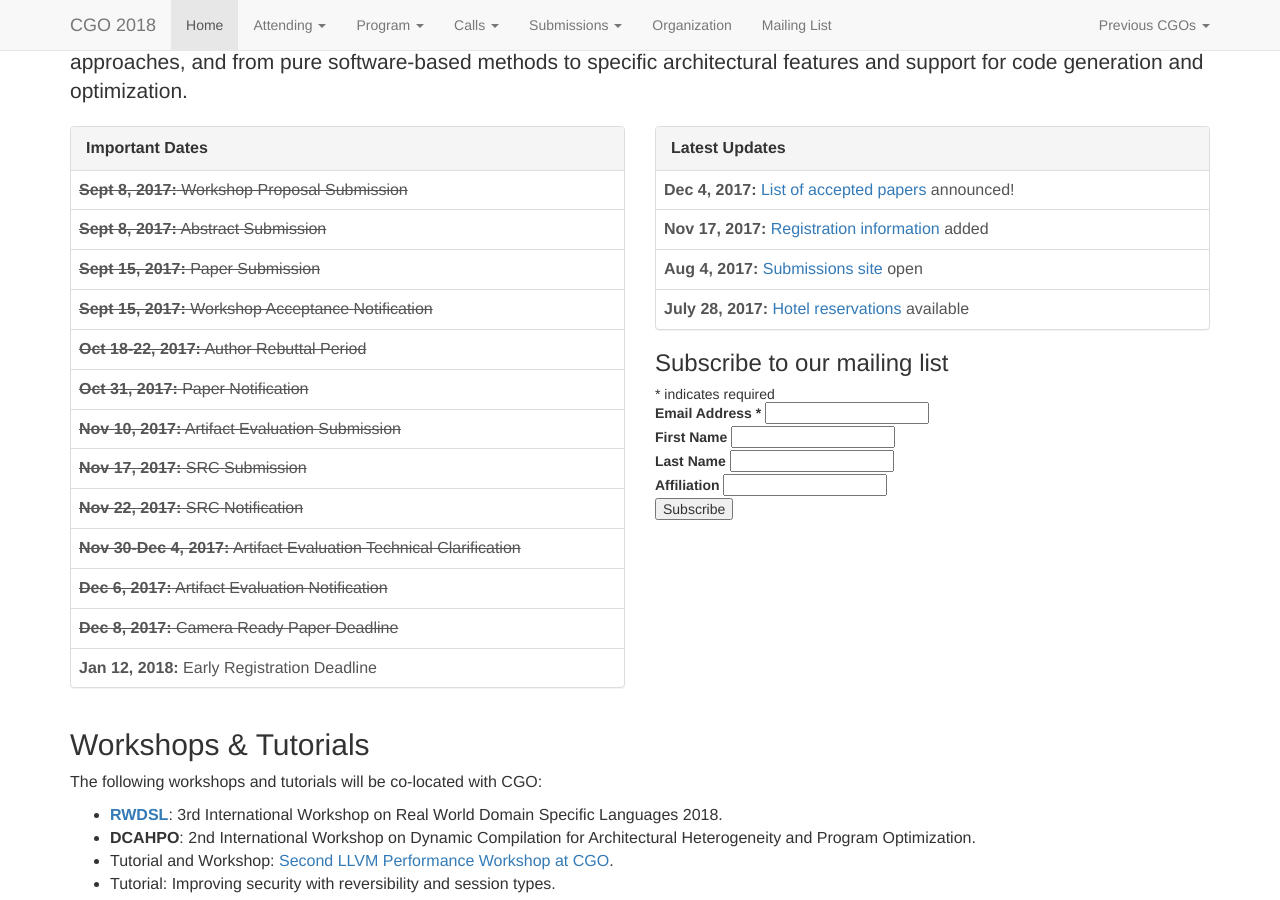
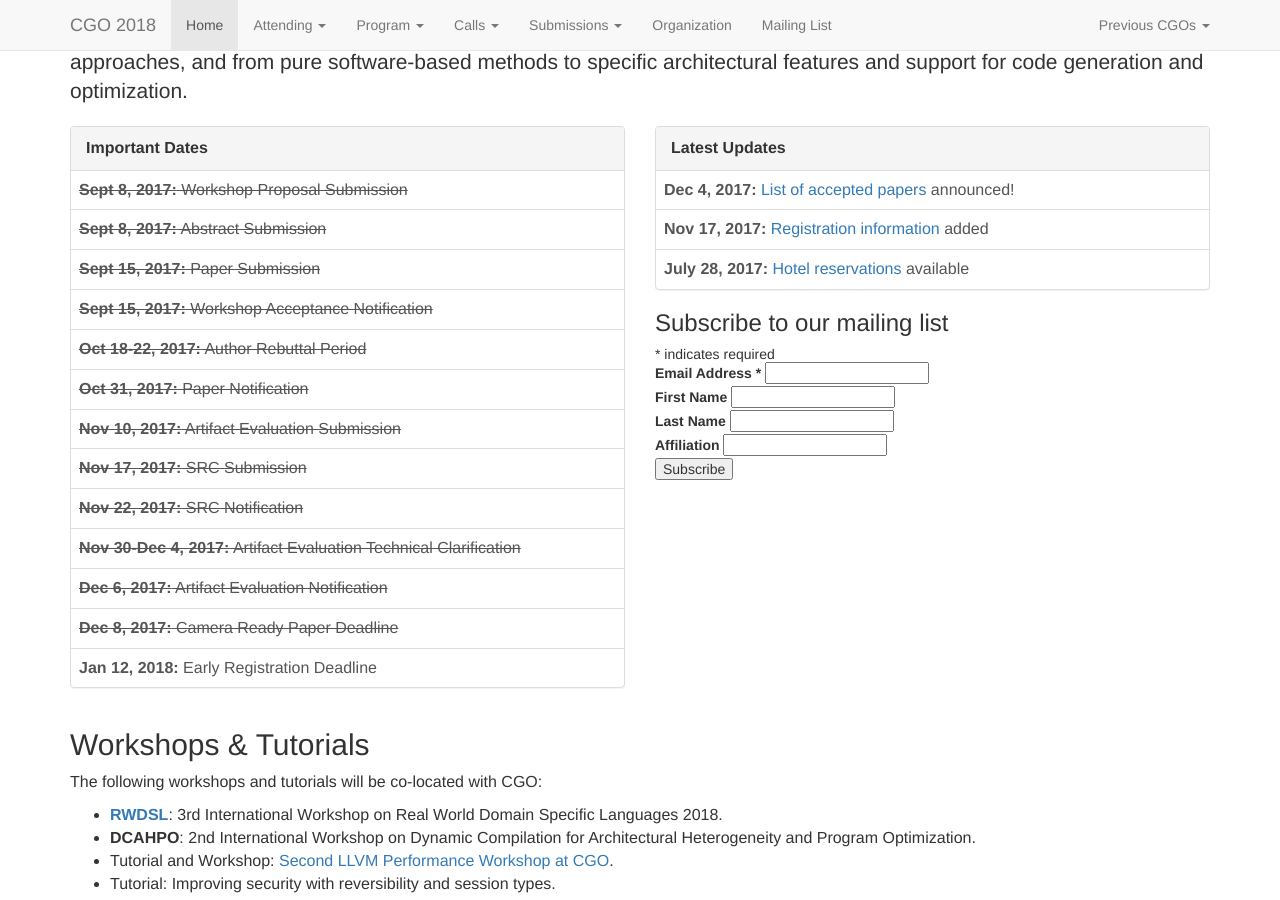
Before and after one commit to ChrisCummins/cgo2018, a Jekyll site: the page built from index.html, in a window 1280 px wide and 900 px high, scrolled down 774 px. Built offline with Jekyll 4.4.1, drawn with Linux system fonts in a browser that asks for light colours; nearby versions of some CDN libraries; comment, search, counter and statistics services are not loaded.

Commit message:
rm submission site news

```diff
--- a/index.html
+++ b/index.html
@@ -67,7 +67,6 @@ footer: 'Vienna Skyline photo by <a href="https://commons.wikimedia.org/wiki/Fil
             <tbody>
               <tr><td><b>Dec 4, 2017:</b> <a href="http://cgo.org/cgo2018/accepted/">List of accepted papers</a> announced!</td></tr>
               <tr><td><b>Nov 17, 2017:</b> <a href="http://cgo.org/cgo2018/registration/">Registration information</a> added</td></tr>
-              <tr><td><b>Aug 4, 2017:</b> <a href="https://cgo18.hotcrp.com">Submissions site</a> open</td></tr>
               <tr><td><b>July 28, 2017:</b> <a href="https://reservations.travelclick.com/75040?GroupId=1999609&LanguageId=1">Hotel reservations</a> available</td></tr>
               <!-- <tr><td><b>May 22, 2017:</b> Website is live</td></tr> -->
             </tbody>
```
